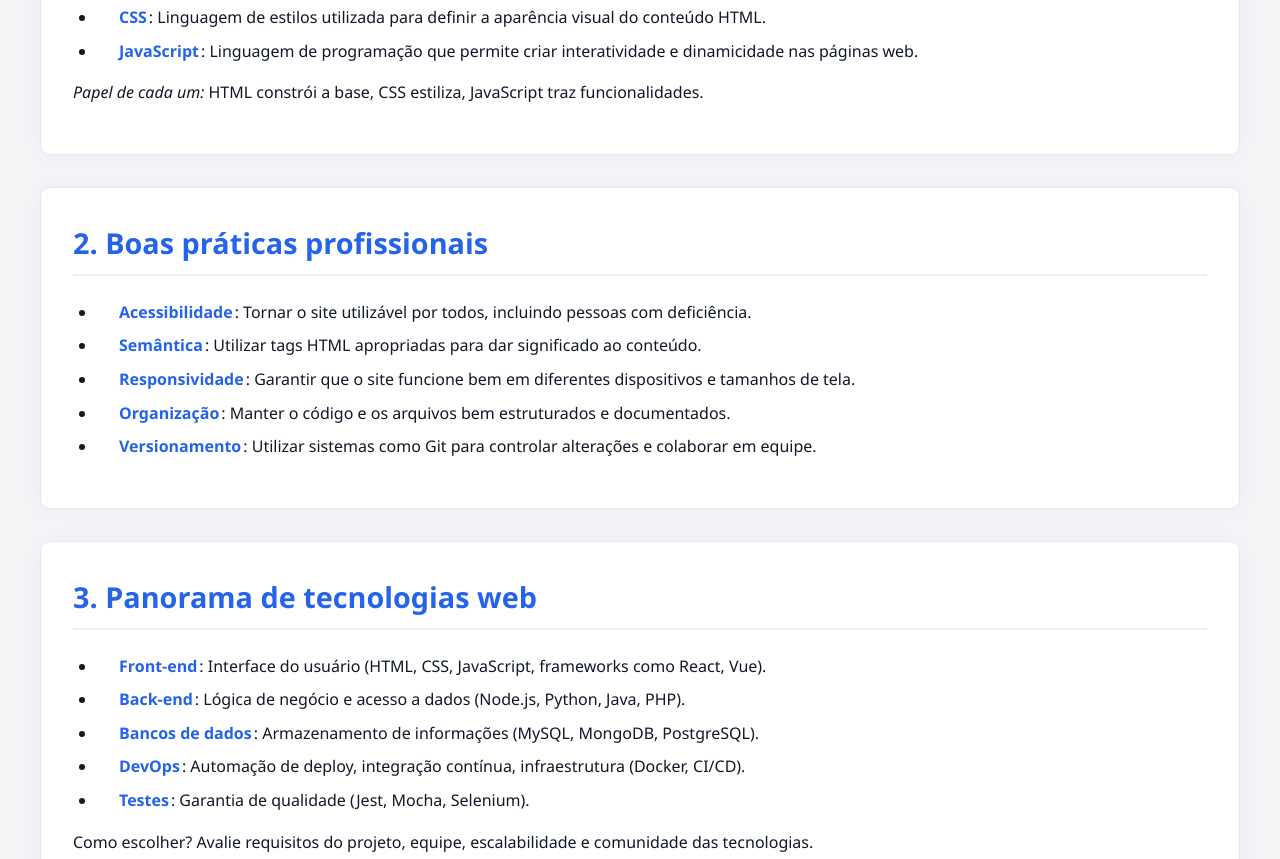
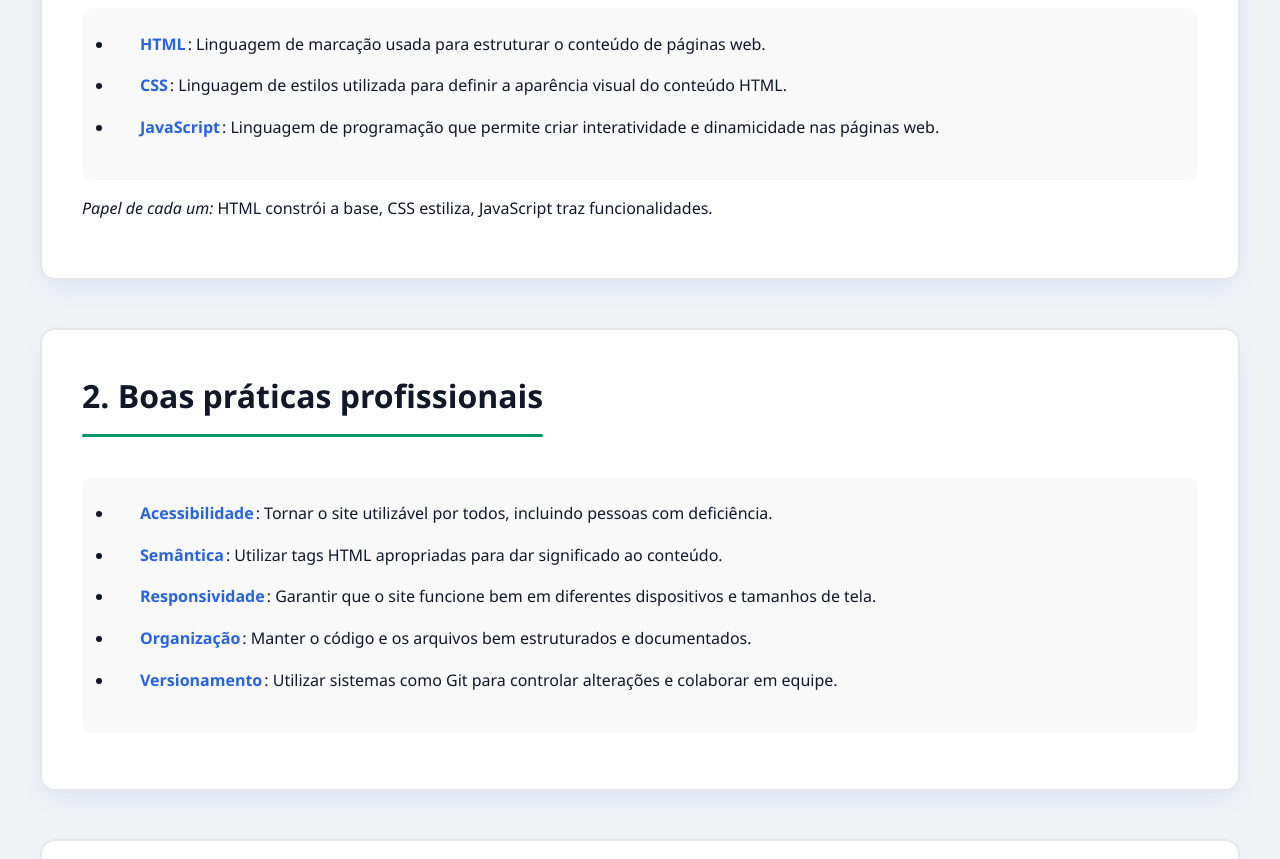
Before and after one commit to marcos01515/guia-web-1ano--marcos-, a plain HTML site: page web-info-site/index.html in a window 1280 px wide. Shown: the part 719-1578 px from the top of the page. Drawn offline with Linux system fonts and the light colour scheme.

Commit message:
Melhorado o destaque visual dos tópicos com cores e efeitos distintos

```diff
--- a/web-info-site/style.css
+++ b/web-info-site/style.css
@@ -122,24 +122,105 @@ main {
 
 section {
     background: var(--light-color);
-    padding: 2rem;
-    margin-bottom: 2rem;
-    border-radius: 10px;
-    border: 1px solid var(--border-color);
-    box-shadow: 0 2px 15px rgba(37, 99, 235, 0.05);
-    transition: transform 0.3s ease;
+    padding: 2.5rem;
+    margin-bottom: 3rem;
+    border-radius: 15px;
+    border: 2px solid var(--border-color);
+    box-shadow: 0 10px 30px rgba(37, 99, 235, 0.1);
+    transition: all 0.3s ease;
+    position: relative;
+    overflow: hidden;
+}
+
+section::before {
+    content: '';
+    position: absolute;
+    top: 0;
+    left: 0;
+    width: 100%;
+    height: 5px;
+    background: linear-gradient(90deg, var(--primary-color), var(--secondary-color));
+}
+
+section:nth-child(1)::before {
+    background: linear-gradient(90deg, #2563EB, #4F46E5);
+}
+
+section:nth-child(2)::before {
+    background: linear-gradient(90deg, #10B981, #059669);
+}
+
+section:nth-child(3)::before {
+    background: linear-gradient(90deg, #7C3AED, #6D28D9);
+}
+
+section:nth-child(4)::before {
+    background: linear-gradient(90deg, #EC4899, #DB2777);
 }
 
 section:hover {
     transform: translateY(-5px);
+    box-shadow: 0 15px 40px rgba(37, 99, 235, 0.15);
+    border-color: transparent;
+}
+
+section ul, section ol {
+    background: rgba(243, 244, 246, 0.5);
+    padding: 1.5rem 2rem;
+    border-radius: 10px;
+    margin: 1rem 0;
+}
+
+section li {
+    margin-bottom: 1rem;
+    position: relative;
+    padding-left: 1.5rem;
+}
+
+section li::before {
+    content: '→';
+    position: absolute;
+    left: 0;
+    color: var(--secondary-color);
+    font-weight: bold;
 }
 
 h2 {
-    color: var(--primary-color);
+    color: var(--dark-color);
     margin-top: 0;
-    font-size: 1.8em;
-    border-bottom: 2px solid #eee;
-    padding-bottom: 0.5rem;
+    font-size: 2em;
+    padding-bottom: 1rem;
+    margin-bottom: 1.5rem;
+    font-weight: 700;
+    position: relative;
+    display: inline-block;
+}
+
+h2::after {
+    content: '';
+    position: absolute;
+    bottom: 0;
+    left: 0;
+    width: 100%;
+    height: 3px;
+    background: var(--secondary-color);
+    border-radius: 2px;
+}
+
+section:nth-child(1) h2::after {
+    background: #4F46E5;
+}
+
+section:nth-child(2) h2::after {
+    background: #059669;
+}
+
+section:nth-child(3) h2::after {
+    background: #6D28D9;
+}
+
+section:nth-child(4) h2::after {
+    background: #DB2777;
 }
 
 /* Listas */
```
